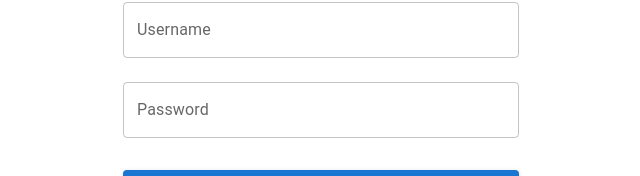
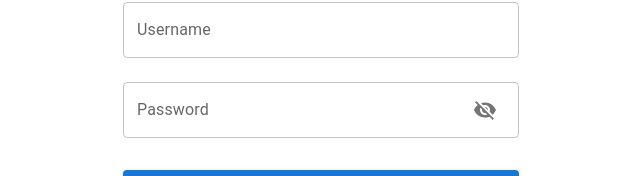
Before and after one commit to matinraj/react-simpleDashboard, a React (Create React App) app: page / in a window 1280 px wide. Shown: the part 182-358 px from the top of the page, without its empty margins (319-959 px from the left). Built offline with nearby package versions, Linux system fonts and the light colour scheme.

Commit message:
Added password visibility toggle

```diff
--- a/src/login.tsx
+++ b/src/login.tsx
@@ -15,8 +15,12 @@ import {
   CssBaseline,
   Alert,
   TextField,
+  IconButton,
+  InputAdornment,
 } from '@mui/material';
 import AccountCircleIcon from '@mui/icons-material/AccountCircle';
+import Visibility from '@mui/icons-material/Visibility';
+import VisibilityOff from '@mui/icons-material/VisibilityOff';
 
 // Validation schema for input fields using Yup
 const schema = yup.object().shape({
@@ -54,10 +58,23 @@ const Login: React.FC = () => {
   });
 
   // State to handle error messages
-  const [error, setErrorMsg] = useState<string | null>(null);
+  const [errorMsg, setErrorMsg] = useState<string | null>(null);
+
+  // State to handle password visibility
+  const [showPass, setShowPass] = useState(false);
 
   // Hook to navigate different pages
   const navigate = useNavigate();
+
+  // Function to handle toggle of password visibility
+  const handleClickShowPass = () => {
+    setShowPass((prevShowPass) => !prevShowPass);
+  };
+
+  // Function to override default selection behavior when clicking button
+  const handleMouseDownPass = (e: React.MouseEvent<HTMLButtonElement>) => {
+    e.preventDefault();
+  };
 
   // Function to handle form submission
   const onSubmit: SubmitHandler<FormInput> = async (data) => {
@@ -146,18 +163,32 @@ const Login: React.FC = () => {
                 margin="normal"
                 fullWidth
                 label="Password"
-                type="password"
+                type={showPass ? 'text' : 'password'}
                 error={!!errors.password}
                 helperText={errors.password ? errors.password.message : ''}
+                InputProps={{
+                  endAdornment: (
+                    <InputAdornment position="end">
+                      <IconButton
+                        aria-label="password visibility button"
+                        onClick={handleClickShowPass}
+                        onMouseDown={handleMouseDownPass}
+                      >
+                        {showPass ? <Visibility /> : <VisibilityOff />}
+                      </IconButton>
+                    </InputAdornment>
+                  ),
+                }}
               />
             )}
           />
-          {/* Display error message if there is one */}
-          {error && (
+          {/* Display error message if any */}
+          {errorMsg ? (
             <Alert severity="error" sx={{ mt: 2 }}>
-              {error}
+              {errorMsg}
             </Alert>
-          )}
+          ) : null}
+
           <Button
             type="submit"
             fullWidth
```
